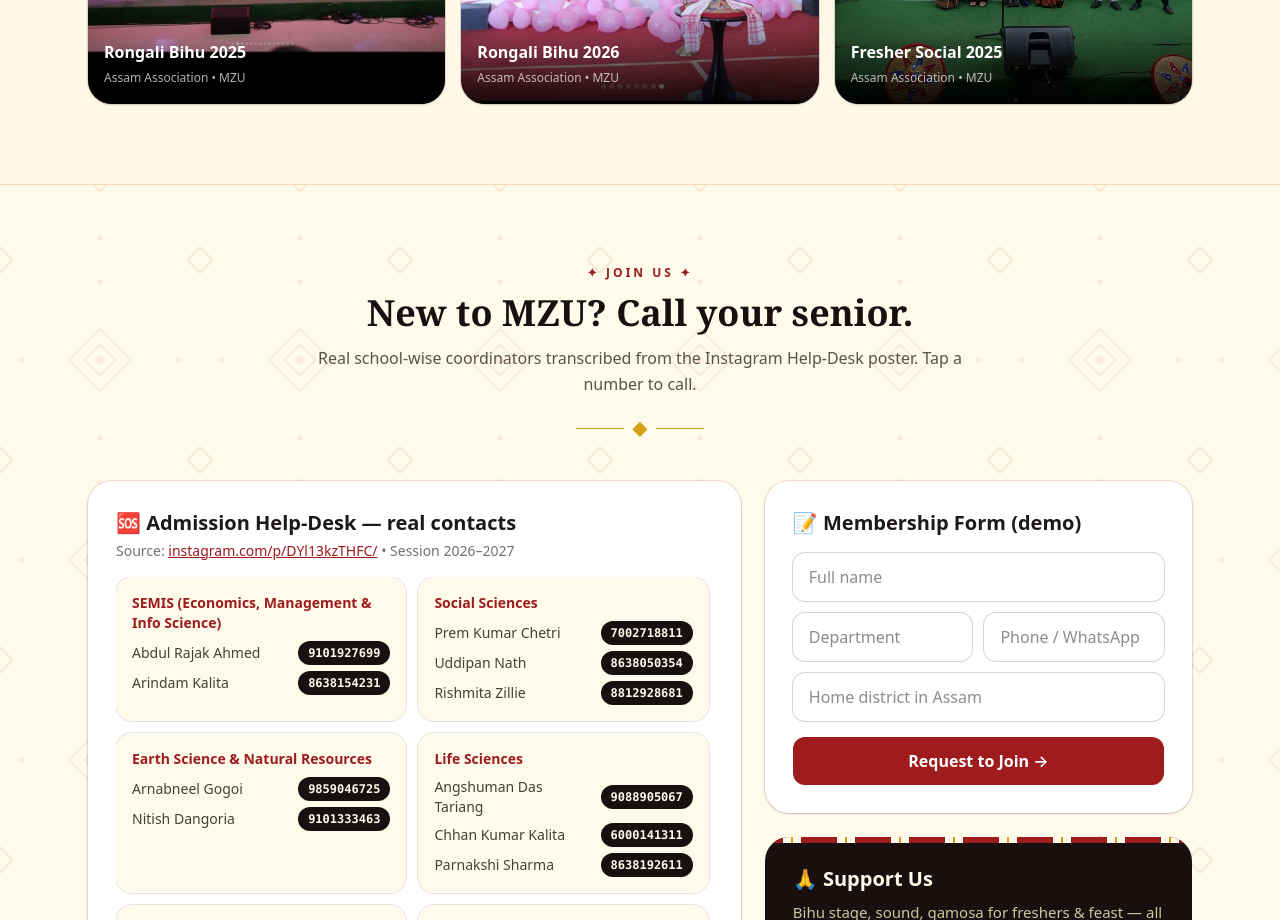
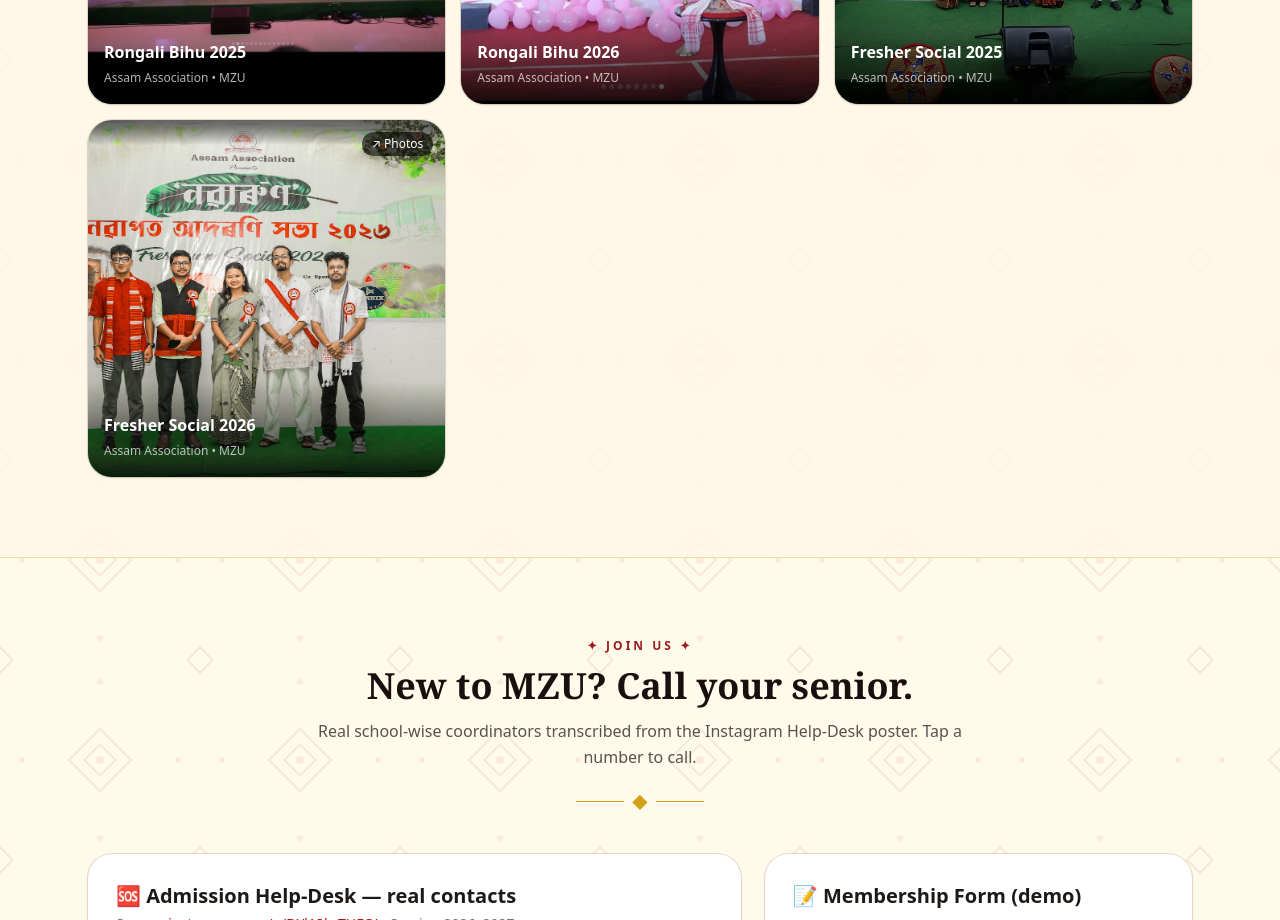
Before and after one commit to mrigangha/assam, a Next.js app: page / in a window 1280 px wide. Shown: the part 6140-7060 px from the top of the page. Built offline with nearby package versions, Linux system fonts and the light colour scheme.

Commit message:
As build

```diff
--- a/src/app/page.tsx
+++ b/src/app/page.tsx
@@ -11,6 +11,7 @@ const HELP_DESK_POST = "https://www.instagram.com/p/DYl13kzTHFC/";
 const DRIVE_FOLDER = "https://drive.google.com/drive/folders/1Gw_AePnKZDdMpu8nSOPH2xBXC9PMv-1B";
 const FRESHERS_DRIVE = "https://drive.google.com/drive/folders/1hoBWFzFxxbjCX1pXCwHq6sStBPV_gd_D";
 const RONGALI26_DRIVE = "https://drive.google.com/drive/folders/19wpdEhFce2WC32-WkvUWK0vrLQlgfBZ1";
+const FRESHERS2026_PHOTOS = "https://photos.app.goo.gl/dxRYPK9ysyVkPiGu5";
 
 function SectionHeading({
   kicker,
@@ -383,7 +384,9 @@ function HomeContent() {
                     ? { src: "/hasuri.png", link: RONGALI26_DRIVE }
                     : i === 2
                       ? { src: "/freshers.png", link: FRESHERS_DRIVE }
-                      : null;
+                      : i === 3
+                        ? { src: "/fresher_social2026.png", link: FRESHERS2026_PHOTOS }
+                        : null;
               if (photo) {
                 const inner = (
                   <>
@@ -395,7 +398,9 @@ function HomeContent() {
                       className="object-cover"
                     />
                     {photo.link && (
-                      <span className="absolute top-3 right-3 bg-black/60 text-white text-xs px-2.5 py-1 rounded-full">↗ Drive</span>
+                      <span className="absolute top-3 right-3 bg-black/60 text-white text-xs px-2.5 py-1 rounded-full">
+                        {photo.link.includes("photos.app.goo.gl") ? "↗ Photos" : "↗ Drive"}
+                      </span>
                     )}
                     <span className="absolute inset-x-0 bottom-0 bg-gradient-to-t from-black/85 via-black/40 to-transparent px-4 pt-8 pb-4 text-white">
                       <span className="font-semibold block">{title}</span>
--- a/src/components/Language.tsx
+++ b/src/components/Language.tsx
@@ -177,6 +177,7 @@ const en = {
       ["Rongali Bihu 2025", "💃"],
       ["Rongali Bihu 2026", "🥁"],
       ["Fresher Social 2025", "🎓"],
+      ["Fresher Social 2026", "🎉"],
     ] as [string, string][],
   },
   join: {
@@ -391,6 +392,7 @@ const as: Dict = {
       ["ৰঙালী বিহু ২০২৫", "💃"],
       ["ৰঙালী বিহু ২০২৬", "🥁"],
       ["নৱাগত আদৰণি ২০২৫", "🎓"],
+      ["নৱাগত আদৰণি ২০২৬", "🎉"],
     ],
   },
   join: {
```
Also changed, not shown: public/fresher_social2026.png (added).
